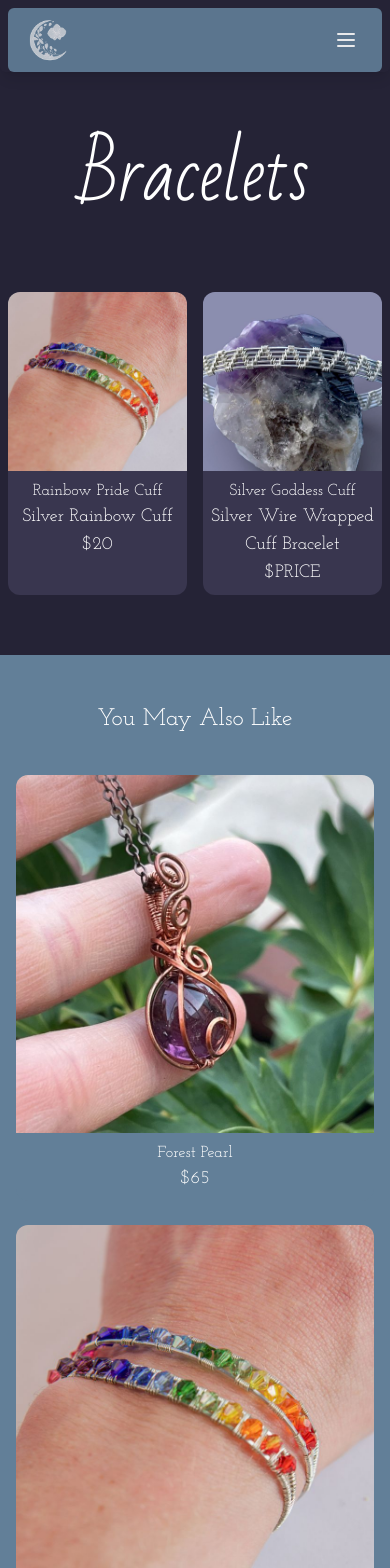
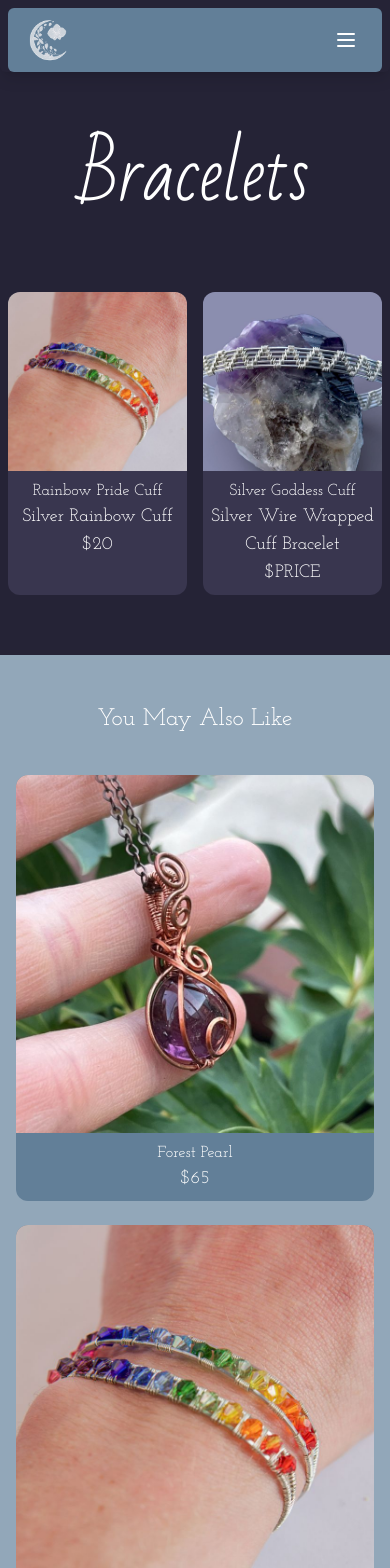
Before and after one commit to Lunar-Orchid-Jewelry/lunar-orchid-jewelry-shop, a Next.js app: page /catalog/bracelets in a window 390 px wide. Shown: the top 1568 px of the page. Built offline with nearby package versions, Linux system fonts and the light colour scheme.

Commit message:
Tweak navbar

```diff
--- a/app/page.tsx
+++ b/app/page.tsx
@@ -113,7 +113,7 @@ export default function Home() {
           <div className="max-w-7xl mx-auto px-4 sm:px-6 lg:px-8">
             <div className="flex flex-col lg:flex-row-reverse gap-12 items-center">
               <div className="w-full lg:w-1/2">
-                <div className="overflow-hidden rounded-full hover:scale-105 hover:shadow-2xl hover:rotate-180 transition">
+                <div className="overflow-hidden rounded-full hover:scale-105 hover:shadow-2xl hover:rotate-180 active:rotate-180 transition">
                   <Image
                     src={basePath("images/about-portrait.jpg")}
                     alt="Robin - Creator of Lunar Orchid Jewelry"
--- a/app/ui/navbar.tsx
+++ b/app/ui/navbar.tsx
@@ -10,7 +10,7 @@ export default function Navbar() {
   return (
     <>
       {/* === NAVBAR === */}
-      <nav className="fixed top-2 left-0 right-0 z-50 container-main mx-auto px-2 rounded-md opacity-90 shadow-lg">
+      <nav className="fixed top-2 left-0 right-0 z-50 container-main mx-auto px-2 rounded-md lg:opacity-90 shadow-lg">
         <div className="bg-secondary rounded-md max-w-7xl px-4 sm:px-6 lg:px-8">
           <div className="flex items-center justify-between h-16">
             {/* Logo */}
--- a/app/ui/shop-by-product.tsx
+++ b/app/ui/shop-by-product.tsx
@@ -7,7 +7,7 @@ export type ShopByProductProps = {
 
 export default function ShopByProduct({ products }: ShopByProductProps) {
   return (
-    <section className="bg-secondary py-12 lg:py-16">
+    <section className="bg-accent py-12 lg:py-16">
       <div className="lg:max-w-4xl md:max-w-xl sm:max-w-xs xs:max-w-xs mx-auto px-4 sm:px-6 lg:px-8">
         <div className="text-center mb-10">
           <p className="text-2xl sm:text-3xl font-josefin text-white">
```
